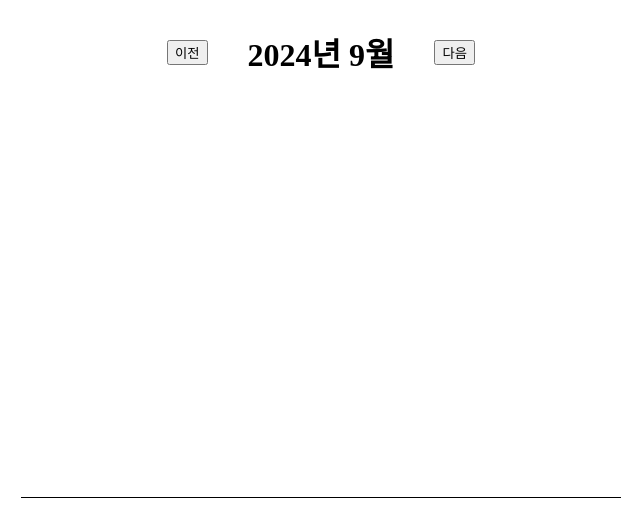
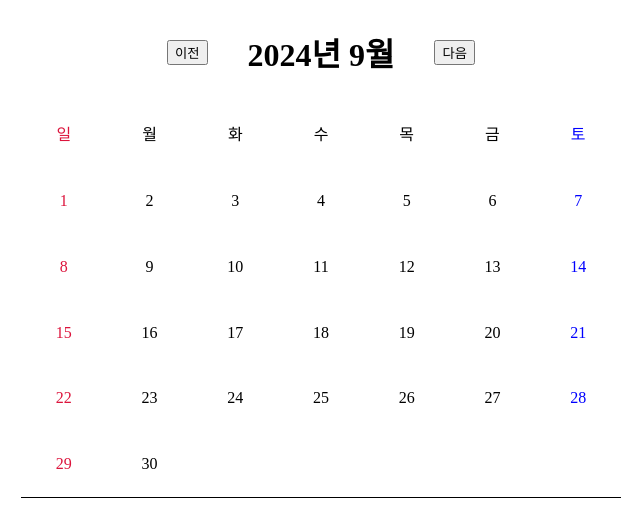
Before and after one commit to ahkjeflhkeuvha/2024-WSM, a plain HTML site: page 240829_gird연습/calendar.html in a window 1280 px wide. Shown: the whole page, without its empty margins (319-959 px from the left). Drawn offline with Linux system fonts and the light colour scheme.

Commit message:
css grid 연습 : calendar js 이번달 날짜 보여주자

```diff
--- a/240829_gird연습/js/calendar.js
+++ b/240829_gird연습/js/calendar.js
@@ -1,6 +1,8 @@
 const calendarHeader = document.getElementById('calendar-header')
 const calendarTitle = calendarHeader.getElementsByTagName('h1')[0]
 // const calendarTitle = document.querySelector('#calendar-header h1')
+
+const calendarContainer = document.querySelector('#calendar-container')
 
 // addEventListener는 (이벤트, 리턴 값) -> 호출하면 안 되고 리턴 값이 있어야 하기 때문에 arrow function 사용
 const prevMonthButton = document.getElementById('prev-month')
@@ -25,4 +27,53 @@ const changeMonth = (diff) => {
     calendarTitle.innerText = `${year}년 ${month + 1}월`
 }
 
+const setCalendar = (date) => {
+        // 이번 달 마지막 날짜 -> 다음 달 1일의 전날 => 년, 월, 월 + 1, -1
+        const year = date.getFullYear()
+        const month = date.getMonth()
+        const lastDate = new Date(year, month + 1, 0)
+        const lastDateDate = lastDate.getDate()
+    /* let weekName = `<div class="item week-name">일</div>
+    <div class="item week-name">월</div>
+    <div class="item week-name">화</div>
+    <div class="item week-name">수</div>
+    <div class="item week-name">목</div>
+    <div class="item week-name">금</d/iv>
+    <div class="item week-name">토</div>`
+    calendarContainer.innerHTML = weekName */
+
+    const weekNames = "일월화수목금토"
+    const weekNamesArray = weekNames.split("")
+    let weekNameString = ""
+
+    weekNamesArray.forEach((val) => {
+        weekNameString += `<div class=item week-name">${val}</div>\n`
+    })
+
+    calendarContainer.innerHTML = weekNameString
+
+    // 이전 달의 뒷날짜 표시
+
+    // 이번 달의 모든 날짜 표시
+
+    for (let date = 1; date <= lastDateDate; date++) {
+        /// <div></div>
+        let currentMonthDateDiv = document.createElement("div")
+
+        // <div class="item"></div>
+        currentMonthDateDiv.className = "item"
+
+        // <div class="item">날짜</div>
+        currentMonthDateDiv.textContent = date;
+
+        // <div id="calendar-container"><div class="item">날짜</div></div>
+        calendarContainer.appendChild(currentMonthDateDiv)
+    }
+
+    // 다음 달의 앞날짜 표시
+
+}
+
+setCalendar(currentDate)
+
 changeMonth(0)
```
Also changed, not shown: 240829_gird연습/calendar.html (line endings or trailing spaces).
